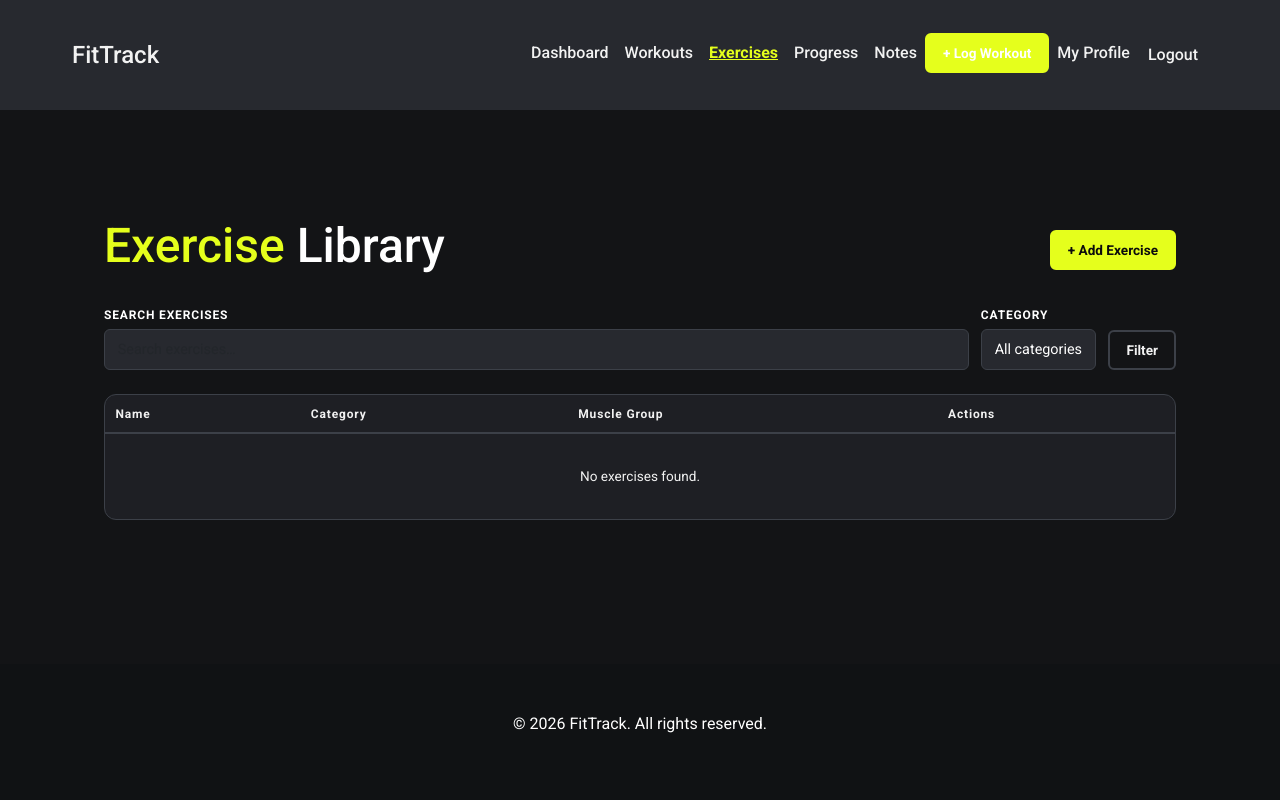
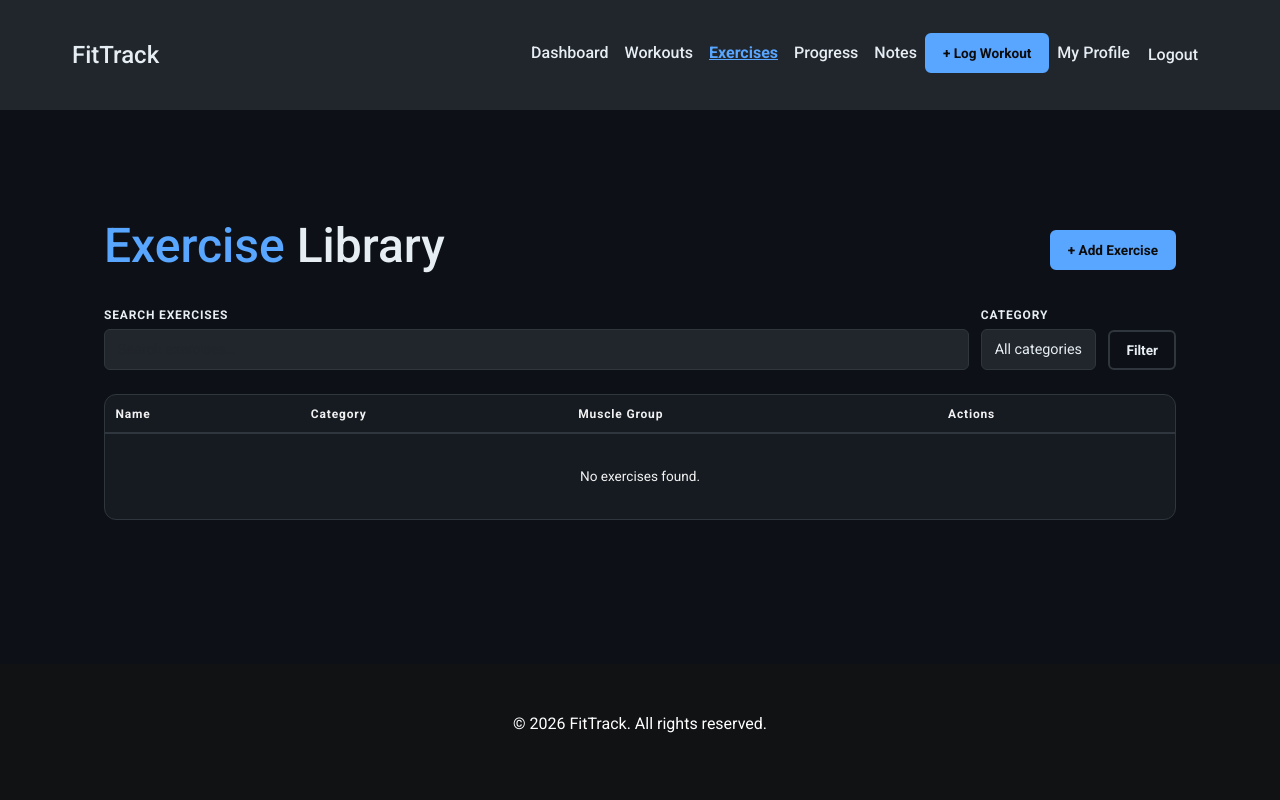
Before and after one commit to MHussainGit/Milestone-Project-3--fitness-tracker, a Django app: page /exercises/ in a window 1280 px wide. Run offline with Django 4.2, Linux system fonts and the light colour scheme; the visitor is signed in with stand-in values (Sample User, id 1); data that the repository does not hold is empty.

Commit message:
Switch colour scheme to dark blue theme

```diff
--- a/static/css/styles.css
+++ b/static/css/styles.css
@@ -5,24 +5,24 @@
 
 /*CSS Variables for consistent theming*/
 :root {
-    --primary-color: #e5ff1c;
-    --dark-bg: #121212;
+    --primary-color: #58a6ff;
+    --dark-bg: #0d1117;
     --overlay-bg: rgba(0, 0, 0, 0.65);
-    --text-light: #f2f2f2;
+    --text-light: #e6edf3;
     --border-radius: 6px;
-    --bg: #131416;
-    --surface: #1e1f24;
-    --surface2: #27292f;
-    --surface3: #32363f;
-    --border: #3c4048;
-    --accent: #e5ff1c;
-    --accent2: #e5e5e5;
-    --text: #f1f1f1;
-    --muted: #f1f1f1;
-    --danger: #ff5a5a;
-    --info: #67e1ff;
-    --success: #57d377;
-    --warning: #ffc107;
+    --bg: #0d1117;
+    --surface: #161b22;
+    --surface2: #21262d;
+    --surface3: #30363d;
+    --border: #30363d;
+    --accent: #58a6ff;
+    --accent2: #79c0ff;
+    --text: #e6edf3;
+    --muted: #8b949e;
+    --danger: #f85149;
+    --info: #79c0ff;
+    --success: #3fb950;
+    --warning: #d29922;
     --font-d: 'Roboto', sans-serif;
     --font-b: 'Roboto', sans-serif;
     --r: 6px;
@@ -111,14 +111,14 @@ button {
 /* CTA button in nav */
 .nav-cta {
     background: var(--accent) !important;
-    color: white !important;
+    color: #0c0c0c !important;
     border: none;
     font-weight: 500;
 }
 
 .nav-cta:hover {
     background: var(--accent2) !important;
-    color: white !important;
+    color: #0c0c0c !important;
 }
 
 /* Footer */
@@ -534,7 +534,7 @@ textarea:focus,
 .form-group { margin-bottom: 1rem; }
 .form-group label {
   display: block; margin-bottom: .3rem; font-size: .75rem; font-weight: 600;
-  color: #ffffff; text-transform: uppercase; letter-spacing: .07em;
+  color: var(--text); text-transform: uppercase; letter-spacing: .07em;
 }
 .form-control,
 .form-group input,
@@ -542,7 +542,7 @@ textarea:focus,
 .form-group textarea {
   width: 100%; padding: .55rem .8rem;
   background: var(--surface2); border: 1px solid var(--border);
-  border-radius: var(--r); color: #ffffff;
+  border-radius: var(--r); color: var(--text);
   font-family: var(--font-b); font-size: .9rem;
   transition: border-color var(--t), box-shadow var(--t); outline: none;
 }
@@ -552,9 +552,9 @@ textarea:focus,
 .form-group textarea:focus {
   border-color: var(--accent); box-shadow: 0 0 0 3px rgba(212,255,0,.1);
 }
-.form-group select option { background: var(--surface2); color: #ffffff; }
-.form-group select option[value=""] { color: #ffffff; font-weight: 600; }
-.form-group select { color: #ffffff; }
+.form-group select option { background: var(--surface2); color: var(--text); }
+.form-group select option[value=""] { color: var(--text); font-weight: 600; }
+.form-group select { color: var(--text); }
 .form-row { display: grid; grid-template-columns: repeat(auto-fit, minmax(100px,1fr)); gap: .75rem; }
 .form-actions { display: flex; gap: .5rem; margin-top: 1.4rem; flex-wrap: wrap; }
 .form-error { color: var(--danger); font-size: .76rem; margin-top: .2rem; }
@@ -566,7 +566,7 @@ textarea:focus,
   display: flex; align-items: center; justify-content: space-between;
   flex-wrap: wrap; gap: .75rem; margin-bottom: 1.75rem;
 }
-.page-header h1 { font-family: var(--font-d); font-size: clamp(1.8rem,5vw,3rem); line-height: 1; color: #ffffff; }
+.page-header h1 { font-family: var(--font-d); font-size: clamp(1.8rem,5vw,3rem); line-height: 1; color: var(--text); }
 .page-header h1 em { color: var(--accent); font-style: normal; }
 
 /* ════════════════════════════════════════════════════
```
Also changed, not shown: other parts of static/css/styles.css (+27 -27 lines).
